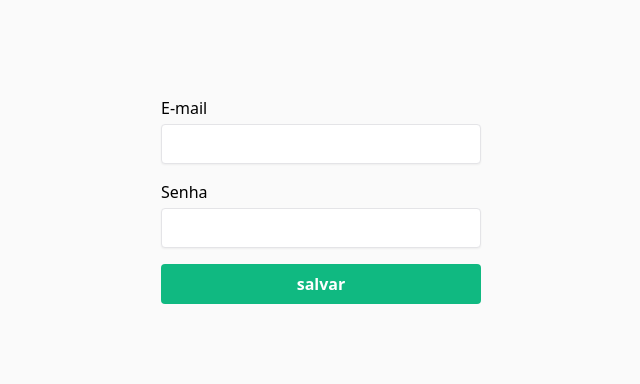
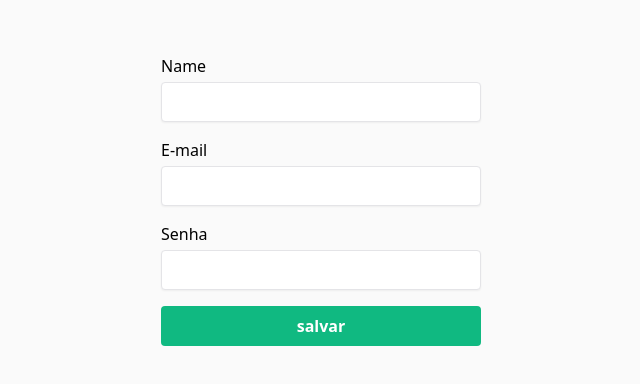
Before and after one commit to LucasLeiteDuarte/my-project, a React (Vite) app: page / in a window 1280 px wide. Shown: the part 180-564 px from the top of the page, without its empty margins (319-959 px from the left). Built offline with nearby package versions, Linux system fonts and the light colour scheme.

Commit message:
Add confirm email

```diff
--- a/src/App.tsx
+++ b/src/App.tsx
@@ -8,7 +8,7 @@
 /**
  * to-do
  *
- * [ ] Validação / Transformação- para começar a trabalhar com validação é preciso importar o zod.
+ * [x] Validação / Transformação- para começar a trabalhar com validação é preciso importar o zod.
  * [ ] Field Array-
  * [ ] Upload de Arquivos-
  * [ ] Composition Pattern-
@@ -17,10 +17,25 @@
 const creatUserFormSchema = z.object({
   //Schema: Nada mais é do que uma representação de uma estrutura de dados dados.
   // O zod, permite que façamos algumas validações, ex.: .nonempty('O E-mail é obrigatório')
+  name: z
+    .string()
+    .nonempty("O nome é obrigatório")
+    .transform((name) => {
+      return name
+        .trim() // (.trim)remove qulquer espaçamento deixado na esqueda ou direta.
+        .split(" ") // (.splite (' ')splite no espaço (_) dividir o nome do sobre nome, caso tenha.
+        .map((word) => {
+          return word[0].toLocaleUpperCase().concat(word.substring(1));
+        })
+        .join(" ");
+    }),
   email: z
     .string()
     .nonempty("O E-mail é obrigatório")
-    .email("Formato de E-mail inválido"),
+    .email("Formato de E-mail inválido")
+    .refine((email) => {
+      return email.endsWith("@gmail.com");
+    }, "O e-mail precisa ser do google"),
   password: z.string().min(6, "A senha precisa de no minimo 6 caracteres"),
 });
 
@@ -62,7 +77,18 @@
         className="flex flex-col gap-4 w-full max-w-xs"
       >
         <div className="flex flex-col gap-1">
-          <label htmlFor="">E-mail</label>
+          <label htmlFor="name">Name</label>
+          <input
+            type="name"
+            // name="name" não precisa mais, ja que tem o ...register(name)
+            className="border border-zinc-200 shadow-sm rounded h-10 px-3"
+            {...register("name")}
+          />
+          {errors.name && <span>{errors.name.message}</span>}
+        </div>
+
+        <div className="flex flex-col gap-1">
+          <label htmlFor="email">E-mail</label>
           <input
             type="email"
             // name="email" não precisa mais, ja que tem o ...register(email)
@@ -73,7 +99,7 @@
         </div>
 
         <div className="flex flex-col gap-1">
-          <label htmlFor="">Senha</label>
+          <label htmlFor="password">Senha</label>
           <input
             type="password"
             // name="password"  não é mais necessario...register(passowrd)
```
